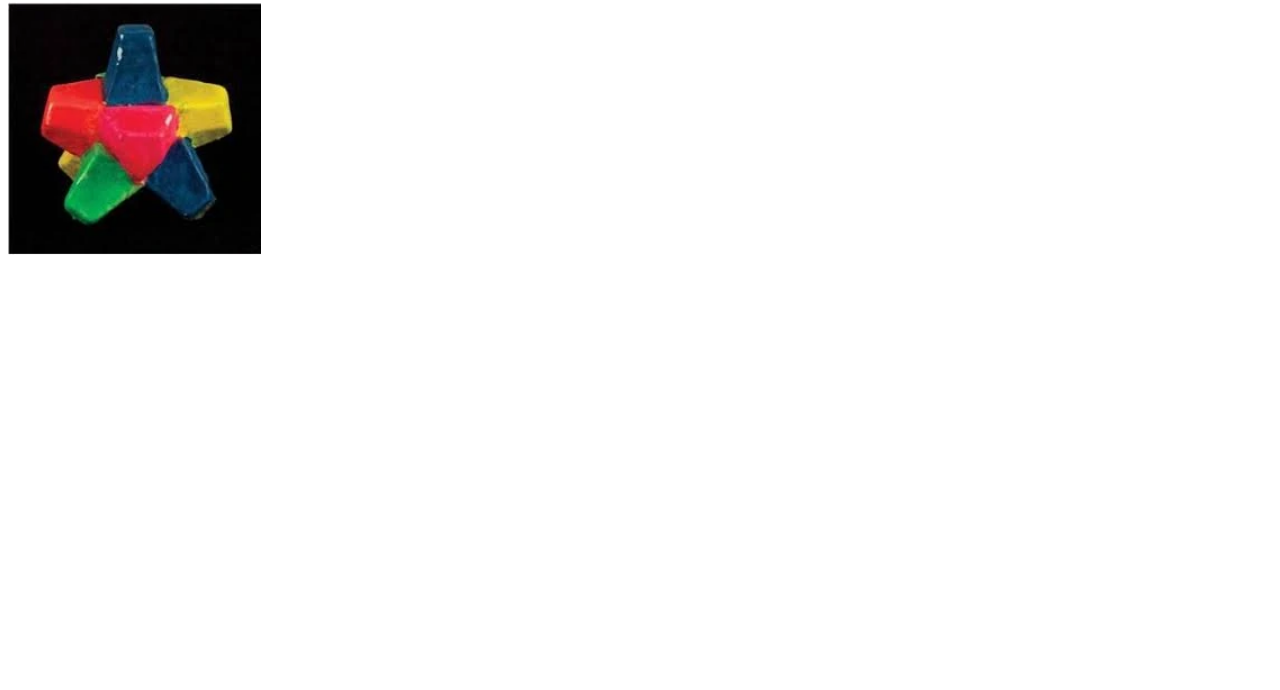
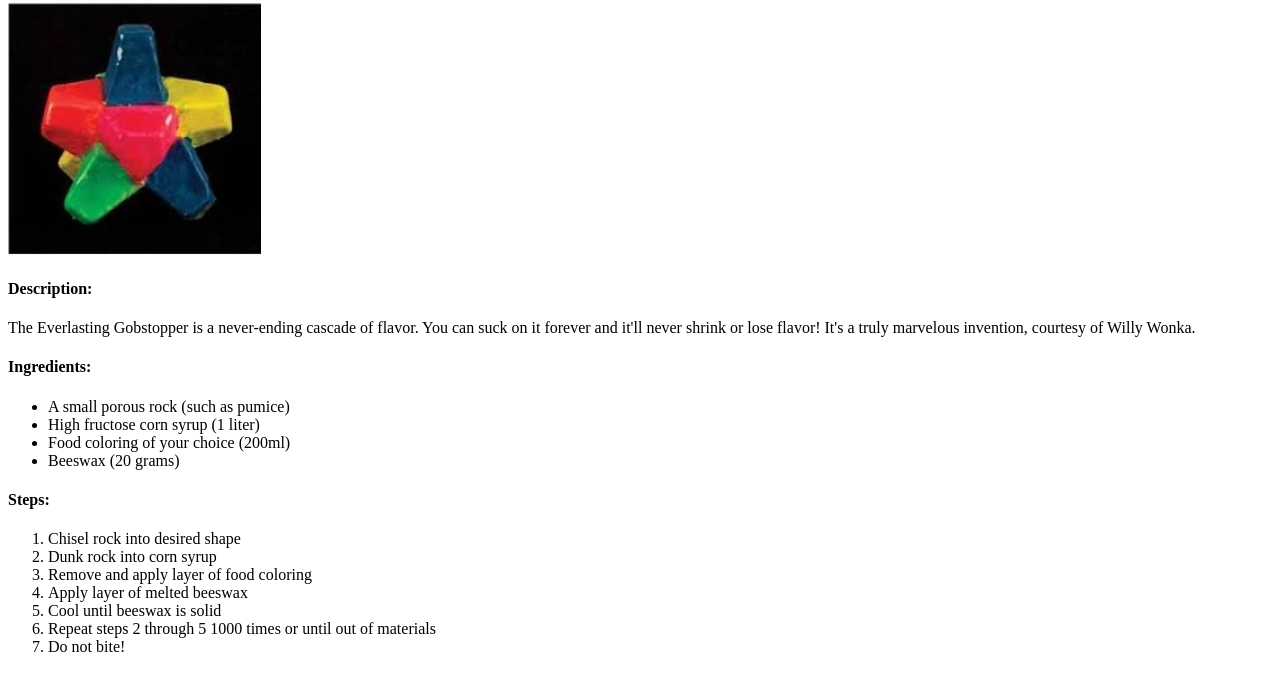
Before and after one commit to KingoftheCavern/odin-recipes, a plain HTML site: page recipes/gobstopper.html in a window 1280 px wide. Shown: the part 78-768 px from the top of the page. Drawn offline with Linux system fonts and the light colour scheme.

Commit message:
Add other 2 recipes

```diff
--- a/recipes/gobstopper.html
+++ b/recipes/gobstopper.html
@@ -9,6 +9,26 @@
 <body>
     <h1>Everlasting Gobstopper</h1>
         <img src="../images/gobstopper.webp" alt="an Everlasting Gobstopper" width="20%">
+    <h4>Description:</h4>
+    <p>The Everlasting Gobstopper is a never-ending cascade of flavor. You can suck on it forever and it'll never shrink or
+       lose flavor! It's a truly marvelous invention, courtesy of Willy Wonka.</p>
+    <h4>Ingredients:</h4>
+        <ul>
+            <li>A small porous rock (such as pumice)</li>
+            <li>High fructose corn syrup (1 liter)</li>
+            <li>Food coloring of your choice (200ml)</li>
+            <li>Beeswax (20 grams)</li>
+        </ul>
+    <h4>Steps:</h4>
+        <ol>
+            <li>Chisel rock into desired shape</li>
+            <li>Dunk rock into corn syrup</li>
+            <li>Remove and apply layer of food coloring</li>
+            <li>Apply layer of melted beeswax</li>
+            <li>Cool until beeswax is solid</li>
+            <li>Repeat steps 2 through 5 1000 times or until out of materials</li>
+            <li>Do not bite!</li>
+        </ol>
 </body>
 
 </html>
```
Also changed, not shown: recipes/krabbypatty.html (+13 -0 lines).
